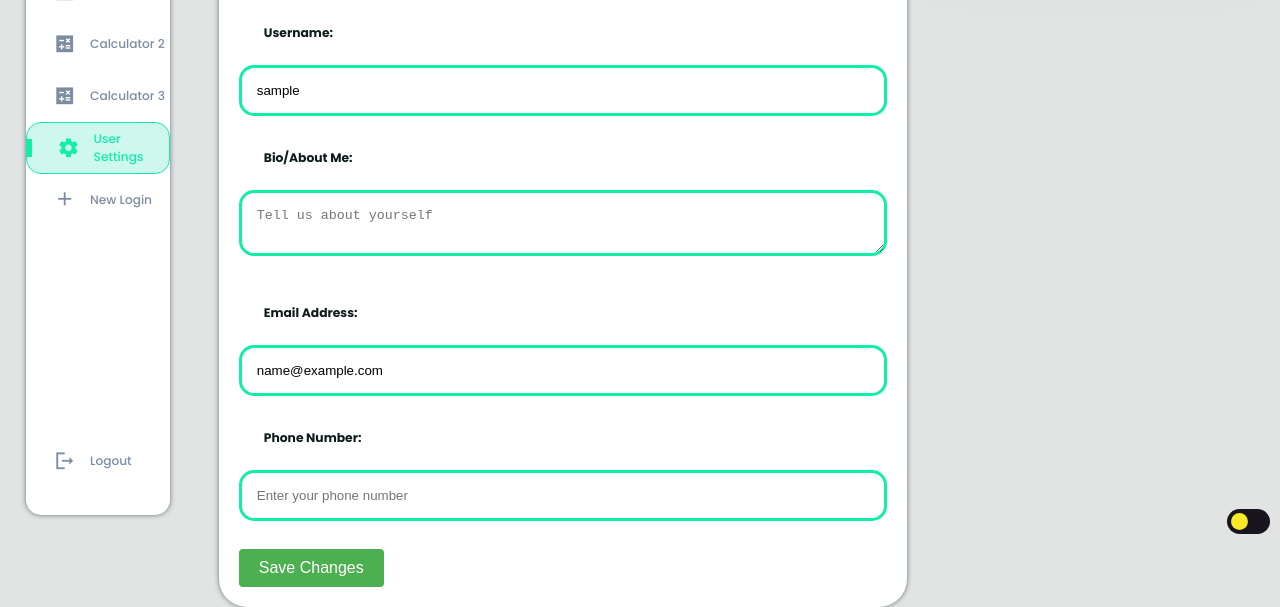
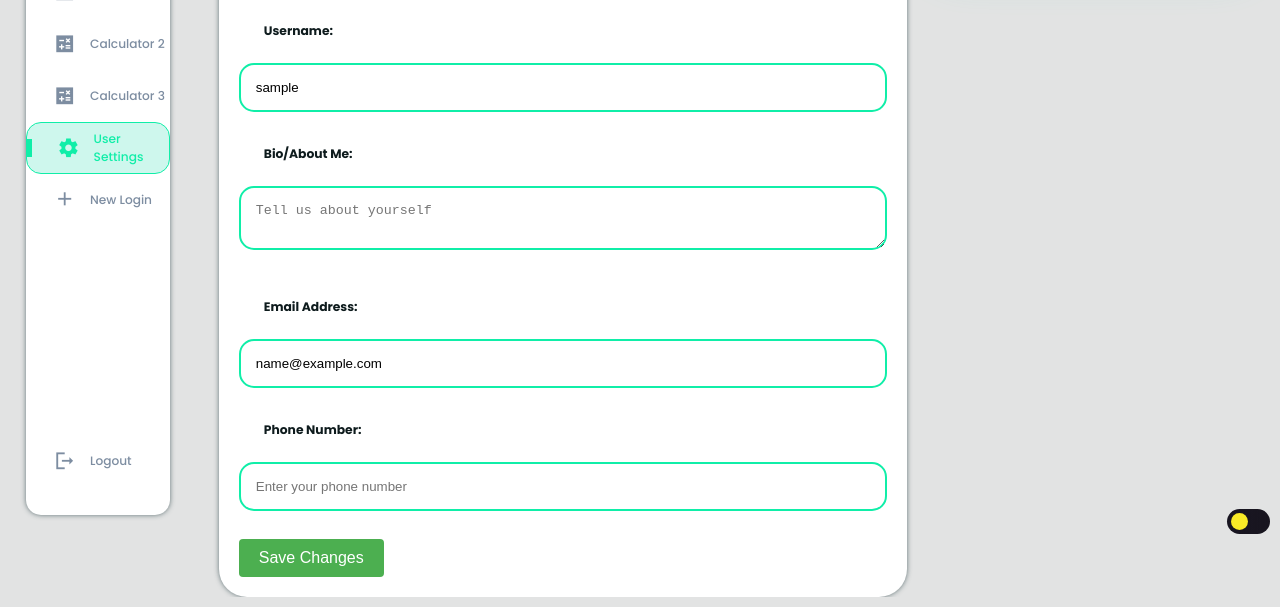
Before and after one commit to sarapresa/Projeto-04, a website: page admin/user.html in a window 1280 px wide. Shown: the part 256-863 px from the top of the page. Drawn offline with Linux system fonts and the light colour scheme; sample sign-in values are in the browser's storage.

```diff
--- a/admin/style.css
+++ b/admin/style.css
@@ -840,7 +840,7 @@
     padding: 15px;
     margin: 8px 0;
     box-sizing: border-box;
-    border: 3px solid #10eea8;
+    border: 2.5px solid #10eea8;
     border-radius: 15px;
 }
 
```
